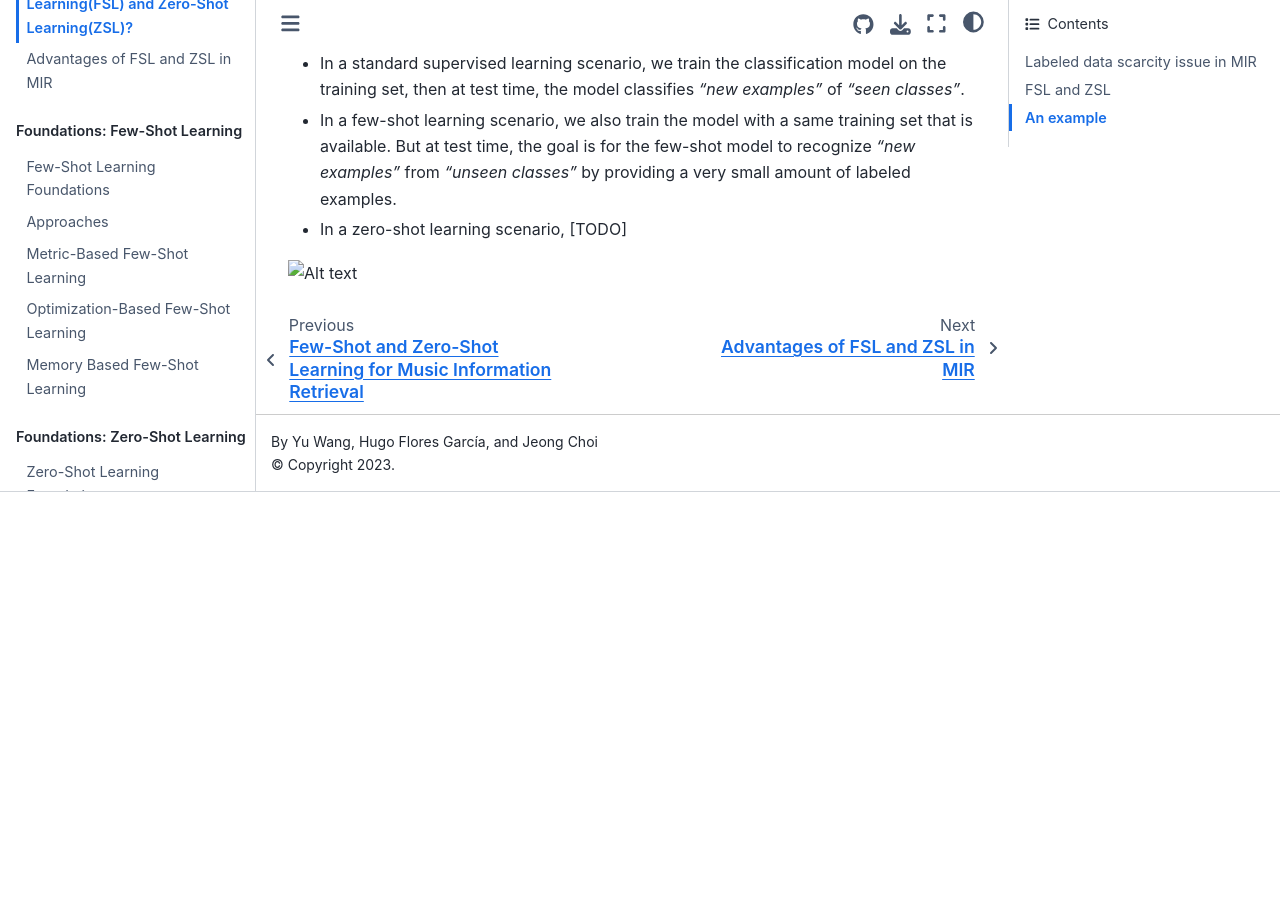
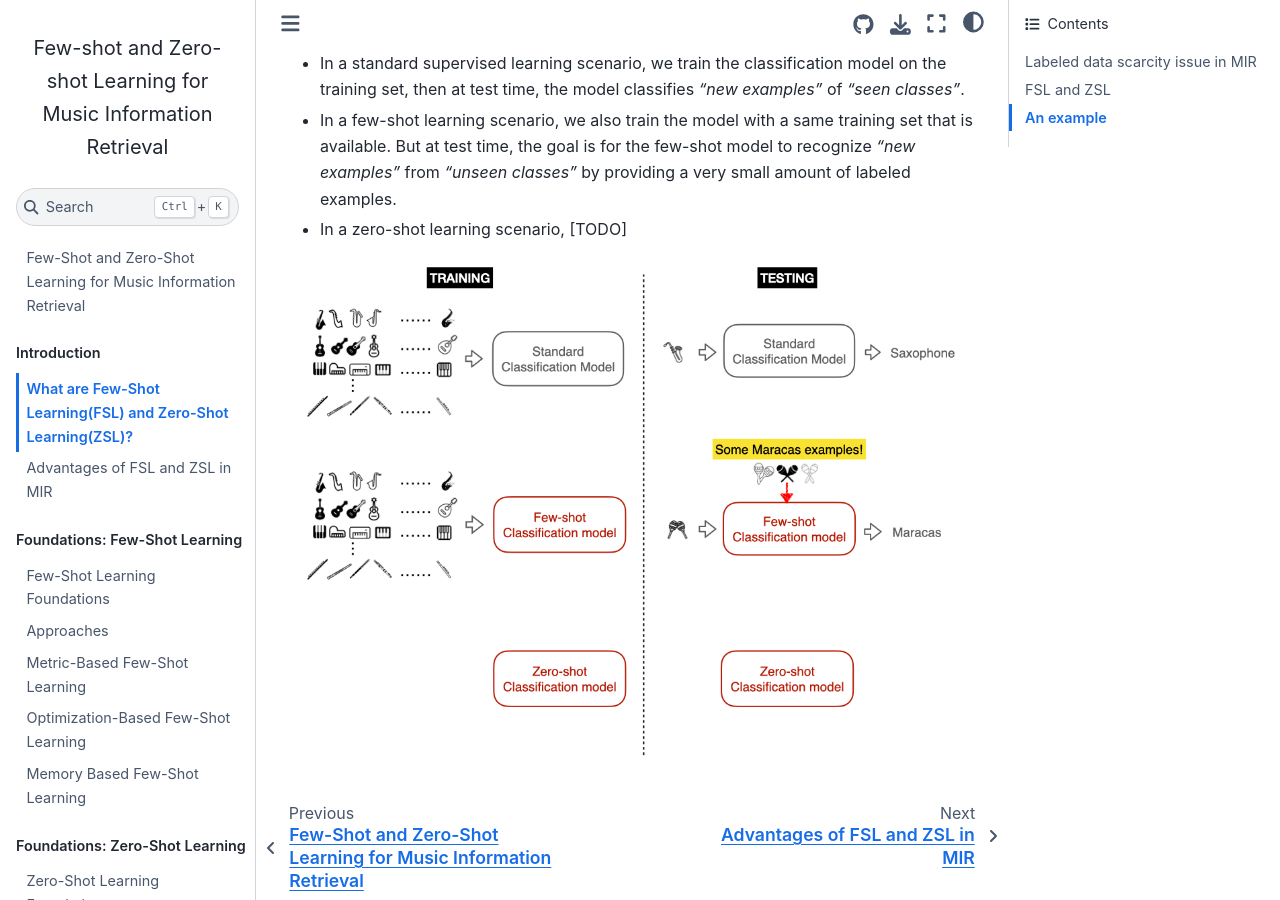
Before and after one commit to music-fsl-zsl/tutorial, a Jupyter Book: the page built from book/intro/fsl-and-zsl.md, in a window 1280 px wide and 900 px high, scrolled down 1142 px. Built offline with Jupyter Book 1.0.4 settings and Sphinx 7.4.7 and the Sphinx Book theme 1.1.4, drawn with Linux system fonts in a browser that asks for light colours; before the commit the page ends 1634 px from its top, so only the background shows below that.

Commit message:
fix intro fig

```diff
--- a/book/intro/fsl-and-zsl.md
+++ b/book/intro/fsl-and-zsl.md
@@ -17,4 +17,4 @@ To have a better idea of how FSL and ZSL different from standard supervised lear
 - In a few-shot learning scenario, we also train the model with a same training set that is available. But at test time, the goal is for the few-shot model to recognize *"new examples"* from *"unseen classes"* by providing a very small amount of labeled examples.
 - In a zero-shot learning scenario, [TODO]
 
-![Alt text](/assets/supervised_vs_fsl_vs_zsl.png?raw=true "Title")
+![Alt text](/assets/supervised_vs_fsl_vs_zsl.png)
```
